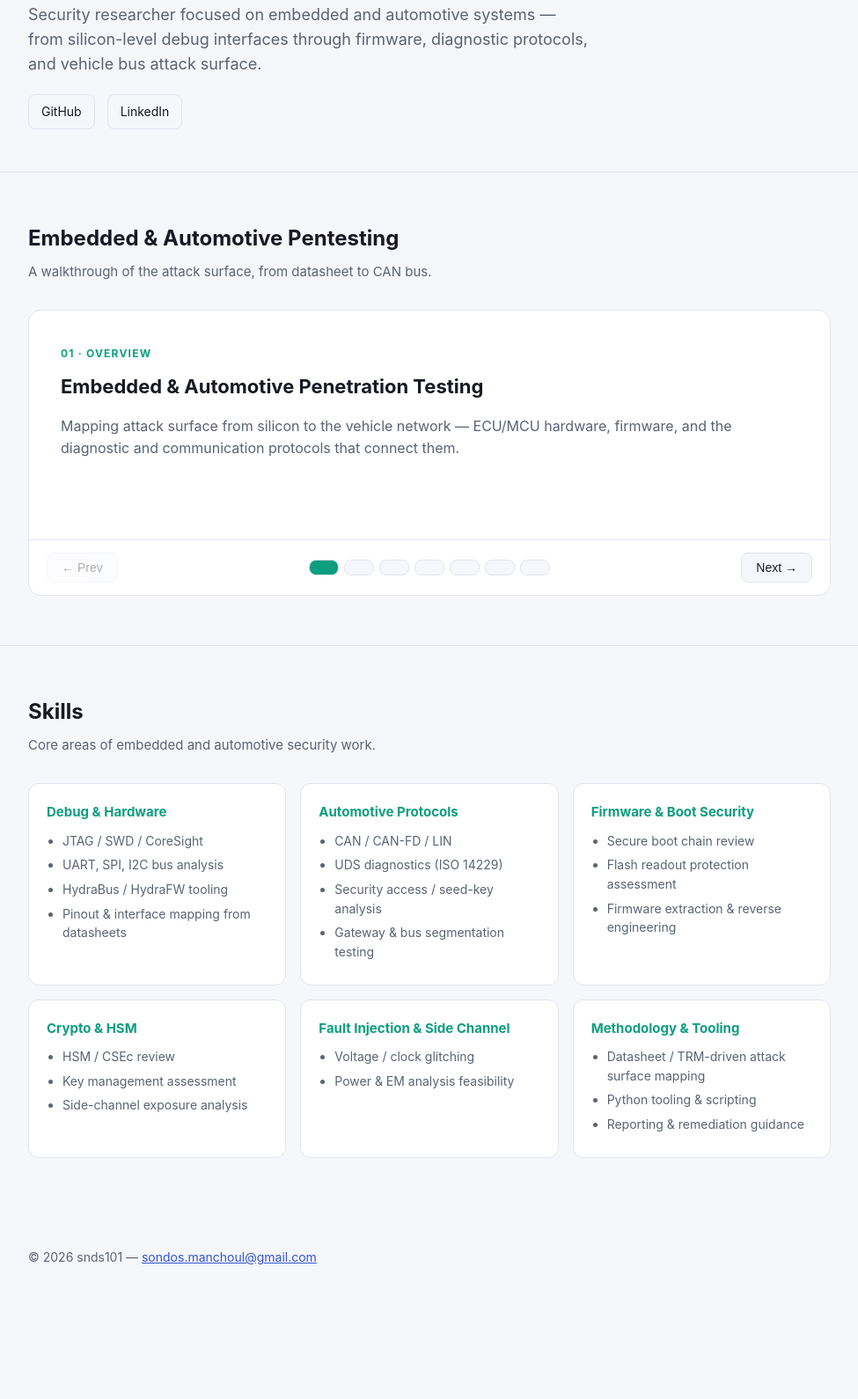
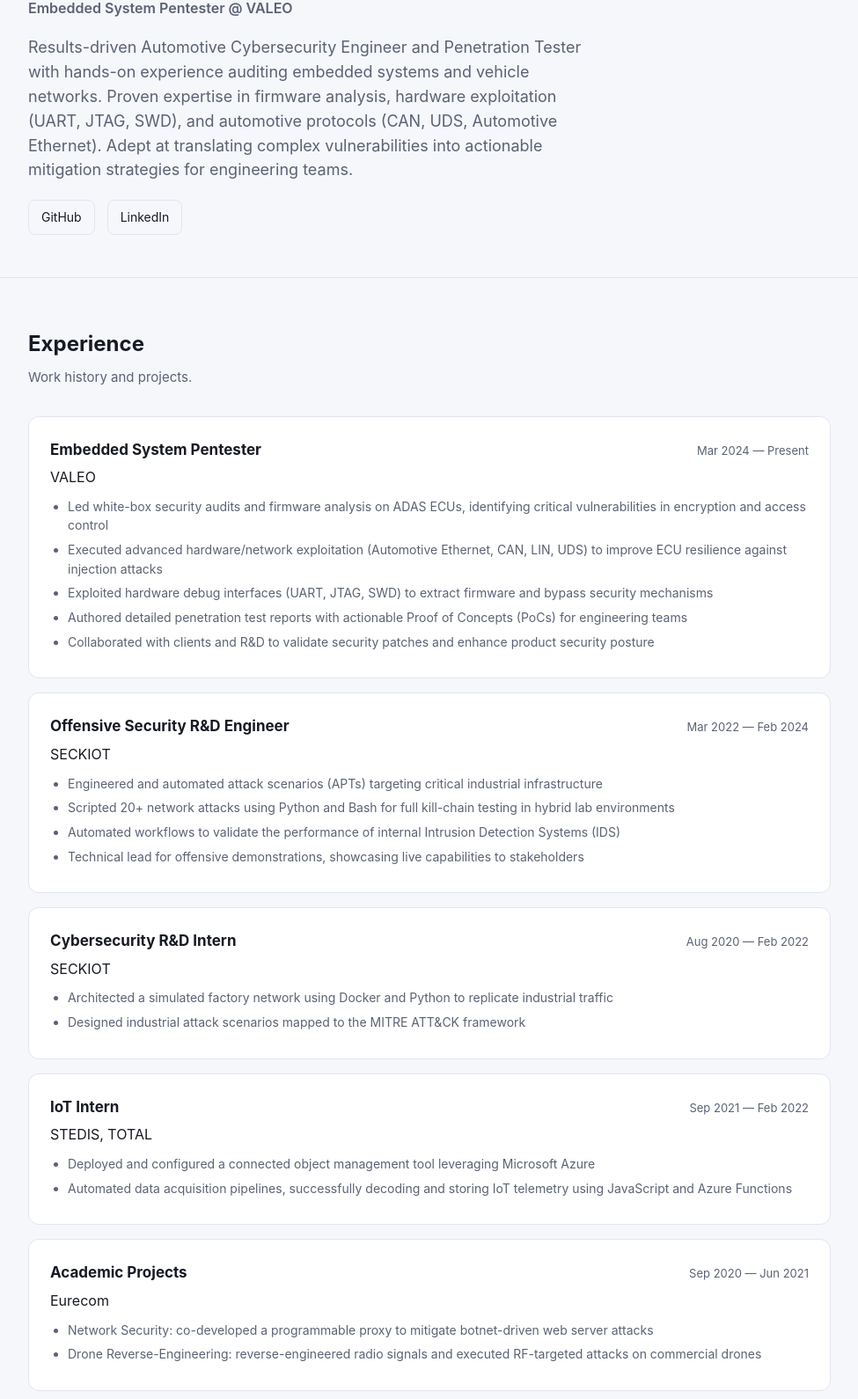
Before and after one commit to snds101/snds101.github.io, a plain HTML site: page index.html in a window 1280 px wide. Shown: the part 178-1768 px from the top of the page at 88% size, without its empty margins (152-1127 px from the left). Before the commit the page ends 1692 px from the top, so only its background shows below. Drawn offline with Linux system fonts and the light colour scheme.

Commit message:
Add career profile: experience, education, and real skills from resume

```diff
--- a/index.html
+++ b/index.html
@@ -3,7 +3,7 @@
 <head>
 <meta charset="UTF-8" />
 <meta name="viewport" content="width=device-width, initial-scale=1" />
-<title>snds101 — Embedded Security Researcher</title>
+<title>snds101 — Automotive Cybersecurity Engineer &amp; Pentester</title>
 <style>
   :root{
     --bg:#0b0e14;
@@ -48,7 +48,13 @@
     font-weight:600;
     margin:0 0 12px;
   }
-  h1{font-size:clamp(28px,4vw,42px);margin:0 0 12px;letter-spacing:-.01em;}
+  h1{font-size:clamp(28px,4vw,42px);margin:0 0 6px;letter-spacing:-.01em;}
+  .role{
+    color:var(--text-dim);
+    font-size:16px;
+    margin:0 0 18px;
+    font-weight:600;
+  }
   .lede{color:var(--text-dim);font-size:18px;max-width:640px;margin:0 0 20px;}
   .links{display:flex;gap:14px;flex-wrap:wrap;font-size:14px;}
   .links a{
@@ -64,6 +70,47 @@
   section:last-of-type{border-bottom:none;}
   h2{font-size:24px;margin:0 0 8px;}
   .section-sub{color:var(--text-dim);margin:0 0 32px;font-size:15px;}
+
+  /* Experience timeline */
+  .timeline{display:flex;flex-direction:column;gap:16px;}
+  .exp-card{
+    background:var(--bg-panel);
+    border:1px solid var(--border);
+    border-radius:12px;
+    padding:24px;
+  }
+  .exp-head{
+    display:flex;
+    justify-content:space-between;
+    align-items:baseline;
+    flex-wrap:wrap;
+    gap:6px 16px;
+    margin-bottom:6px;
+  }
+  .exp-head h3{margin:0;font-size:17px;}
+  .exp-head .company{color:var(--accent);font-weight:600;}
+  .exp-head .dates{color:var(--text-dim);font-size:13px;white-space:nowrap;}
+  .exp-card ul{margin:10px 0 0;padding-left:20px;color:var(--text-dim);font-size:14px;}
+  .exp-card li{margin-bottom:6px;}
+
+  /* Education */
+  .edu-list{
+    background:var(--bg-panel);
+    border:1px solid var(--border);
+    border-radius:12px;
+    overflow:hidden;
+  }
+  .edu-item{
+    padding:16px 24px;
+    border-bottom:1px solid var(--border);
+    display:flex;
+    justify-content:space-between;
+    gap:16px;
+    flex-wrap:wrap;
+  }
+  .edu-item:last-child{border-bottom:none;}
+  .edu-item .degree{font-size:14px;}
+  .edu-item .years{color:var(--text-dim);font-size:13px;white-space:nowrap;}
 
   /* Presentation / slides */
   .deck{
@@ -155,11 +202,15 @@
 
 <header class="hero">
   <div class="wrap">
-    <p class="eyebrow">Embedded &amp; Automotive Security</p>
+    <p class="eyebrow">Automotive Cybersecurity Engineer &amp; Penetration Tester</p>
     <h1>snds101</h1>
+    <p class="role">Embedded System Pentester @ VALEO</p>
     <p class="lede">
-      Security researcher focused on embedded and automotive systems — from silicon-level
-      debug interfaces through firmware, diagnostic protocols, and vehicle bus attack surface.
+      Results-driven Automotive Cybersecurity Engineer and Penetration Tester with hands-on
+      experience auditing embedded systems and vehicle networks. Proven expertise in firmware
+      analysis, hardware exploitation (UART, JTAG, SWD), and automotive protocols (CAN, UDS,
+      Automotive Ethernet). Adept at translating complex vulnerabilities into actionable
+      mitigation strategies for engineering teams.
     </p>
     <div class="links">
       <a href="https://github.com/snds101" target="_blank" rel="noopener">GitHub</a>
@@ -167,6 +218,80 @@
     </div>
   </div>
 </header>
+
+<section id="experience">
+  <div class="wrap">
+    <h2>Experience</h2>
+    <p class="section-sub">Work history and projects.</p>
+
+    <div class="timeline">
+      <div class="exp-card">
+        <div class="exp-head">
+          <h3>Embedded System Pentester</h3>
+          <span class="dates">Mar 2024 — Present</span>
+        </div>
+        <div class="company">VALEO</div>
+        <ul>
+          <li>Led white-box security audits and firmware analysis on ADAS ECUs, identifying critical vulnerabilities in encryption and access control</li>
+          <li>Executed advanced hardware/network exploitation (Automotive Ethernet, CAN, LIN, UDS) to improve ECU resilience against injection attacks</li>
+          <li>Exploited hardware debug interfaces (UART, JTAG, SWD) to extract firmware and bypass security mechanisms</li>
+          <li>Authored detailed penetration test reports with actionable Proof of Concepts (PoCs) for engineering teams</li>
+          <li>Collaborated with clients and R&amp;D to validate security patches and enhance product security posture</li>
+        </ul>
+      </div>
+
+      <div class="exp-card">
+        <div class="exp-head">
+          <h3>Offensive Security R&amp;D Engineer</h3>
+          <span class="dates">Mar 2022 — Feb 2024</span>
+        </div>
+        <div class="company">SECKIOT</div>
+        <ul>
+          <li>Engineered and automated attack scenarios (APTs) targeting critical industrial infrastructure</li>
+          <li>Scripted 20+ network attacks using Python and Bash for full kill-chain testing in hybrid lab environments</li>
+          <li>Automated workflows to validate the performance of internal Intrusion Detection Systems (IDS)</li>
+          <li>Technical lead for offensive demonstrations, showcasing live capabilities to stakeholders</li>
+        </ul>
+      </div>
+
+      <div class="exp-card">
+        <div class="exp-head">
+          <h3>Cybersecurity R&amp;D Intern</h3>
+          <span class="dates">Aug 2020 — Feb 2022</span>
+        </div>
+        <div class="company">SECKIOT</div>
+        <ul>
+          <li>Architected a simulated factory network using Docker and Python to replicate industrial traffic</li>
+          <li>Designed industrial attack scenarios mapped to the MITRE ATT&amp;CK framework</li>
+        </ul>
+      </div>
+
+      <div class="exp-card">
+        <div class="exp-head">
+          <h3>IoT Intern</h3>
+          <span class="dates">Sep 2021 — Feb 2022</span>
+        </div>
+        <div class="company">STEDIS, TOTAL</div>
+        <ul>
+          <li>Deployed and configured a connected object management tool leveraging Microsoft Azure</li>
+          <li>Automated data acquisition pipelines, successfully decoding and storing IoT telemetry using JavaScript and Azure Functions</li>
+        </ul>
+      </div>
+
+      <div class="exp-card">
+        <div class="exp-head">
+          <h3>Academic Projects</h3>
+          <span class="dates">Sep 2020 — Jun 2021</span>
+        </div>
+        <div class="company">Eurecom</div>
+        <ul>
+          <li>Network Security: co-developed a programmable proxy to mitigate botnet-driven web server attacks</li>
+          <li>Drone Reverse-Engineering: reverse-engineered radio signals and executed RF-targeted attacks on commercial drones</li>
+        </ul>
+      </div>
+    </div>
+  </div>
+</section>
 
 <section id="presentation">
   <div class="wrap">
@@ -257,57 +382,84 @@
 <section id="skills">
   <div class="wrap">
     <h2>Skills</h2>
-    <p class="section-sub">Core areas of embedded and automotive security work.</p>
+    <p class="section-sub">Technical skills and tooling.</p>
 
     <div class="skills-grid">
       <div class="skill-card">
-        <h3>Debug &amp; Hardware</h3>
+        <h3>Protocols</h3>
         <ul>
-          <li>JTAG / SWD / CoreSight</li>
-          <li>UART, SPI, I2C bus analysis</li>
-          <li>HydraBus / HydraFW tooling</li>
-          <li>Pinout &amp; interface mapping from datasheets</li>
+          <li>CAN, SPI, I2C, UART, LIN</li>
+          <li>Automotive Ethernet</li>
+          <li>UDS</li>
         </ul>
       </div>
       <div class="skill-card">
-        <h3>Automotive Protocols</h3>
+        <h3>Hardware</h3>
         <ul>
-          <li>CAN / CAN-FD / LIN</li>
-          <li>UDS diagnostics (ISO 14229)</li>
-          <li>Security access / seed-key analysis</li>
-          <li>Gateway &amp; bus segmentation testing</li>
+          <li>FTDI</li>
+          <li>HydraBus</li>
+          <li>Saleae Logic Analyzer</li>
+          <li>J-Link</li>
+          <li>Dediprog</li>
+          <li>PCAN</li>
         </ul>
       </div>
       <div class="skill-card">
-        <h3>Firmware &amp; Boot Security</h3>
+        <h3>Offensive Tools</h3>
         <ul>
-          <li>Secure boot chain review</li>
-          <li>Flash readout protection assessment</li>
-          <li>Firmware extraction &amp; reverse engineering</li>
+          <li>Wireshark</li>
+          <li>Metasploit</li>
+          <li>Ghidra</li>
+          <li>GDB</li>
+          <li>Radare2</li>
         </ul>
       </div>
       <div class="skill-card">
-        <h3>Crypto &amp; HSM</h3>
+        <h3>Automotive Software</h3>
         <ul>
-          <li>HSM / CSEc review</li>
-          <li>Key management assessment</li>
-          <li>Side-channel exposure analysis</li>
+          <li>Vector CANoe</li>
+          <li>CANalyzer</li>
         </ul>
       </div>
       <div class="skill-card">
-        <h3>Fault Injection &amp; Side Channel</h3>
+        <h3>Dev &amp; OS</h3>
         <ul>
-          <li>Voltage / clock glitching</li>
-          <li>Power &amp; EM analysis feasibility</li>
+          <li>Python, Bash</li>
+          <li>Linux (Ubuntu), macOS, Windows</li>
         </ul>
       </div>
       <div class="skill-card">
-        <h3>Methodology &amp; Tooling</h3>
+        <h3>Languages</h3>
         <ul>
-          <li>Datasheet / TRM-driven attack surface mapping</li>
-          <li>Python tooling &amp; scripting</li>
-          <li>Reporting &amp; remediation guidance</li>
+          <li>French (Native)</li>
+          <li>Arabic (Native)</li>
+          <li>English (TOEFL 85)</li>
+          <li>German (Basics)</li>
         </ul>
+      </div>
+    </div>
+  </div>
+</section>
+
+<section id="education">
+  <div class="wrap">
+    <h2>Education</h2>
+    <div class="edu-list">
+      <div class="edu-item">
+        <span class="degree">Post-Master Degree in Cybersecurity — Eurecom, Sophia Antipolis</span>
+        <span class="years">2020 – 2022</span>
+      </div>
+      <div class="edu-item">
+        <span class="degree">Generalist Engineer Master Degree — IMT Mines Albi, Albi</span>
+        <span class="years">2018 – 2020</span>
+      </div>
+      <div class="edu-item">
+        <span class="degree">CPGE PCSI/PSI — Lycée du Parc, Lyon</span>
+        <span class="years">2015 – 2018</span>
+      </div>
+      <div class="edu-item">
+        <span class="degree">Top 40 National Ranking, Baccalaureate (Full Merit Scholarship)</span>
+        <span class="years">Jul 2015</span>
       </div>
     </div>
   </div>
```
